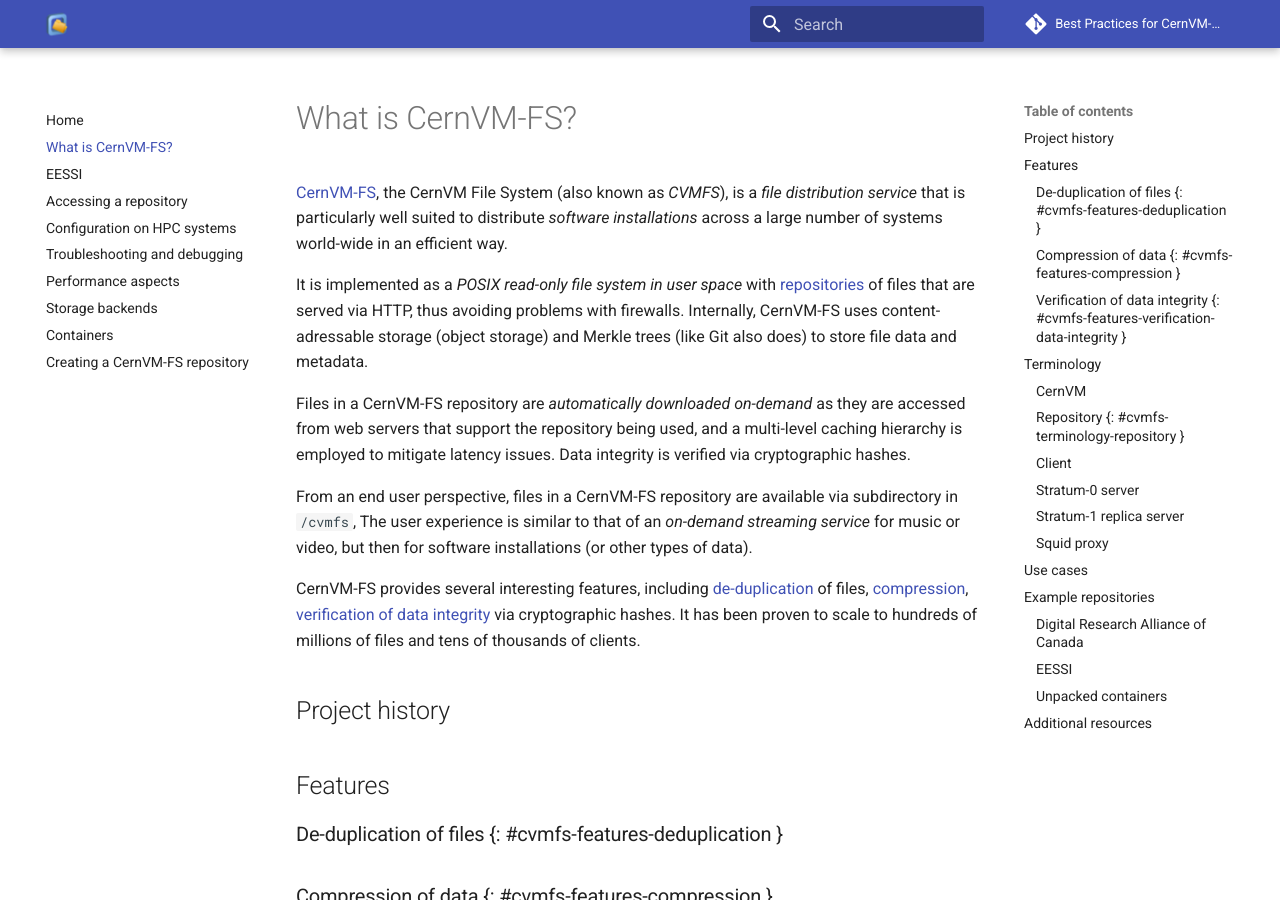
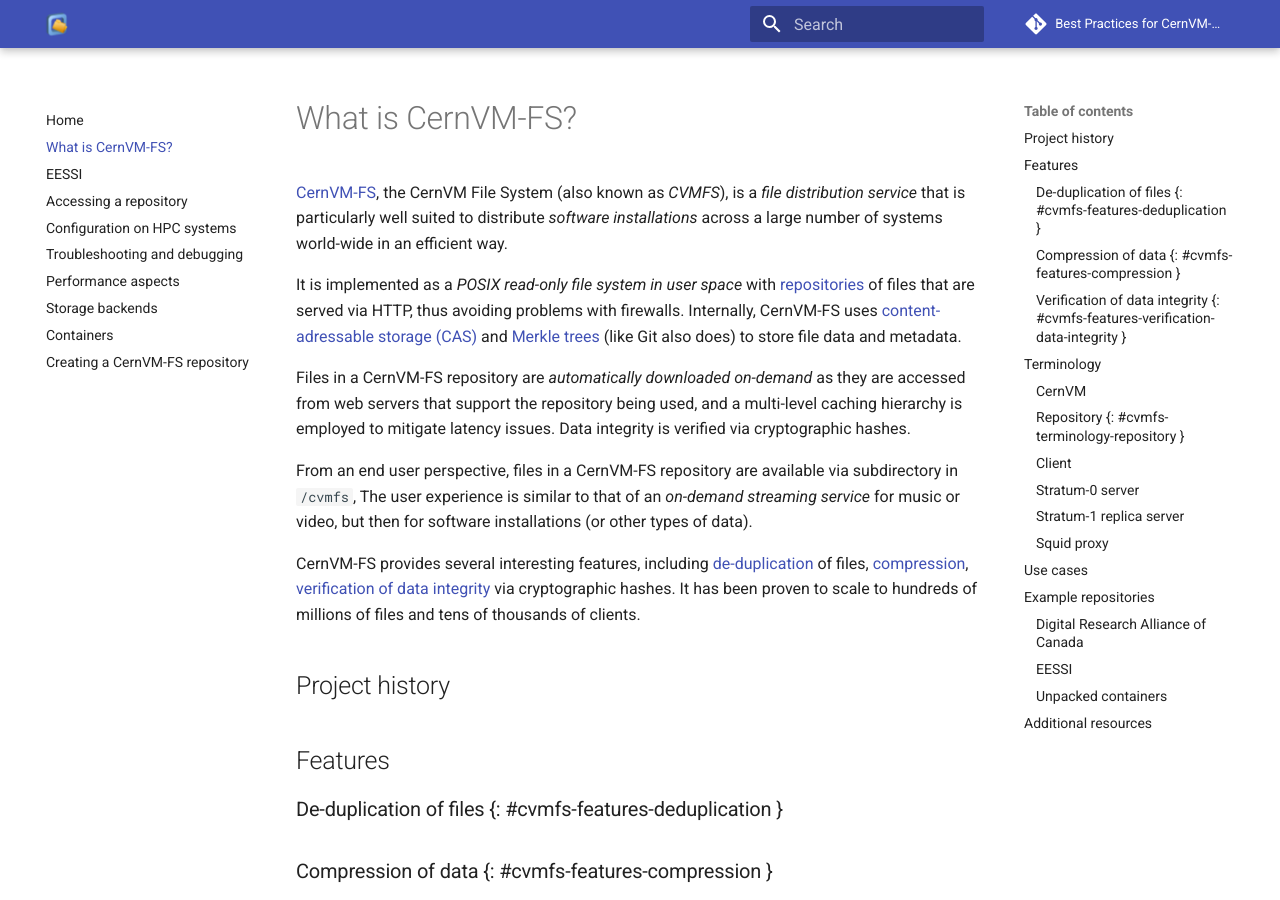
Before and after one commit to multixscale/cvmfs-tutorial-hpc-best-practices, an MkDocs documentation site: the page built from docs/00_what_is_cvmfs.md, in a window 1280 px wide and 900 px high. Built offline with MkDocs 1.6.1 and Material for MkDocs 9.7.7, drawn with Linux system fonts in a browser that asks for light colours; comment, search, counter and statistics services are not loaded.

Commit message:
content-addressable storage and object storage are two very different things...

```diff
--- a/docs/00_what_is_cvmfs.md
+++ b/docs/00_what_is_cvmfs.md
@@ -6,7 +6,8 @@
 
 It is implemented as a *POSIX read-only file system in user space* with [repositories](cvmfs-terminology-repository)
 of files that are served via HTTP, thus avoiding problems with firewalls.
-Internally, CernVM-FS uses content-adressable storage (object storage) and Merkle trees (like Git also does) to store file data and metadata.
+Internally, CernVM-FS uses [content-adressable storage (CAS)](https://en.wikipedia.org/wiki/Content-addressable_storage)
+and [Merkle trees](https://en.wikipedia.org/wiki/Merkle_tree) (like Git also does) to store file data and metadata.
 
 Files in a CernVM-FS repository are *automatically downloaded on-demand* as they are accessed from web servers
 that support the repository being used, and a multi-level caching hierarchy is employed to mitigate
```
